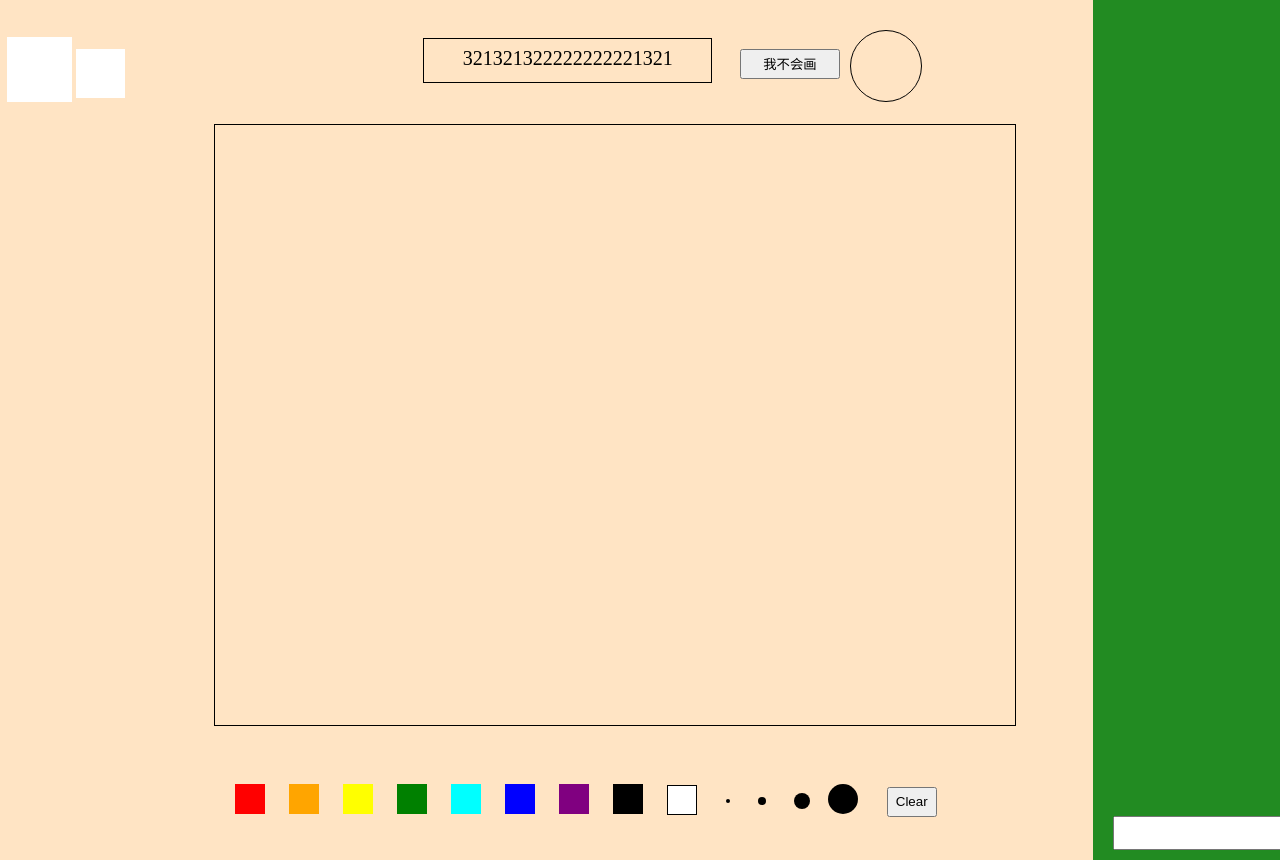
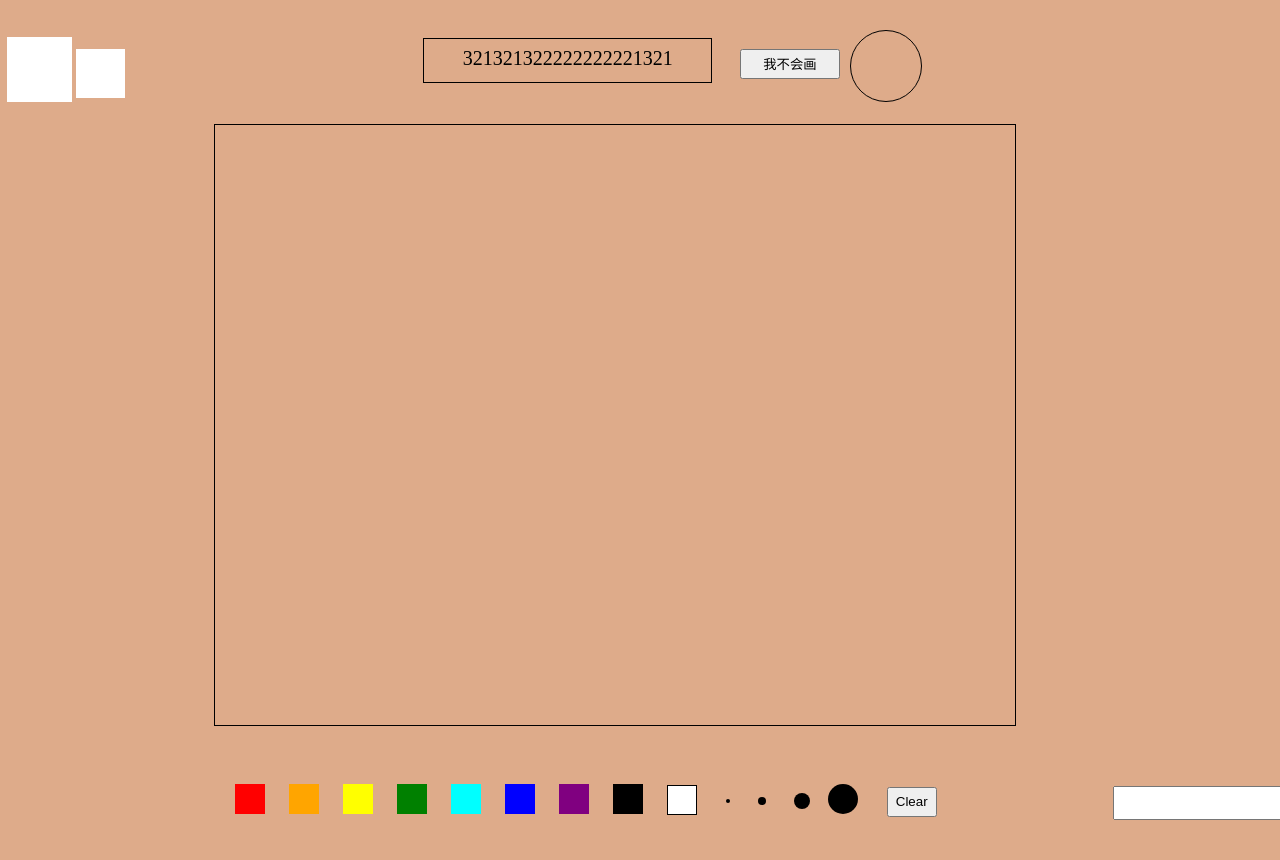
Before and after one commit to TeamOfUs/guess-and-draw, a website: page views/index.html in a window 1280 px wide. Shown: the top 860 px of the page. Drawn offline with Linux system fonts and the light colour scheme.

Commit message:
【BugFix】颜色调整，修改输入框的位置

```diff
--- a/public/stylesheets/index-stylesheet.css
+++ b/public/stylesheets/index-stylesheet.css
@@ -9,7 +9,7 @@ body {
   min-height: 860px;
   min-width: 1366px;
   height: 100%;
-  background-color: bisque;
+  background-color: #deab8a;;
 }
 
 
@@ -230,7 +230,7 @@ canvas {
 /*chatPanel;*/
 
 .chat {
-  background-color: forestgreen;
+  background-color: #deab8a;
   position: relative;
   height: 100%;
   width: 20%;
@@ -240,7 +240,7 @@ canvas {
 
 #chatInput {
   position: absolute;
-  bottom: 10px;
+  bottom: 40px;
   left: 20px;
   width: 60%;
   height: 30px;
@@ -248,7 +248,7 @@ canvas {
 
 #chatBtn {
   position: absolute;
-  bottom: 10px;
+  bottom: 40px;
   right: 30px;
   width: 20%;
   height: 35px;
--- a/public/stylesheets/login.css
+++ b/public/stylesheets/login.css
@@ -5,8 +5,7 @@ body {
 	font-family:"Microsoft Yahei";
 	font-size:12px;
 	margin:0;
-	background: #fff url(../images/0.jpg) 50% 0 no-repeat;
-	background-color: red;
+	background-color: #deab8a;
 }
 ul {
 	padding:0;
```
